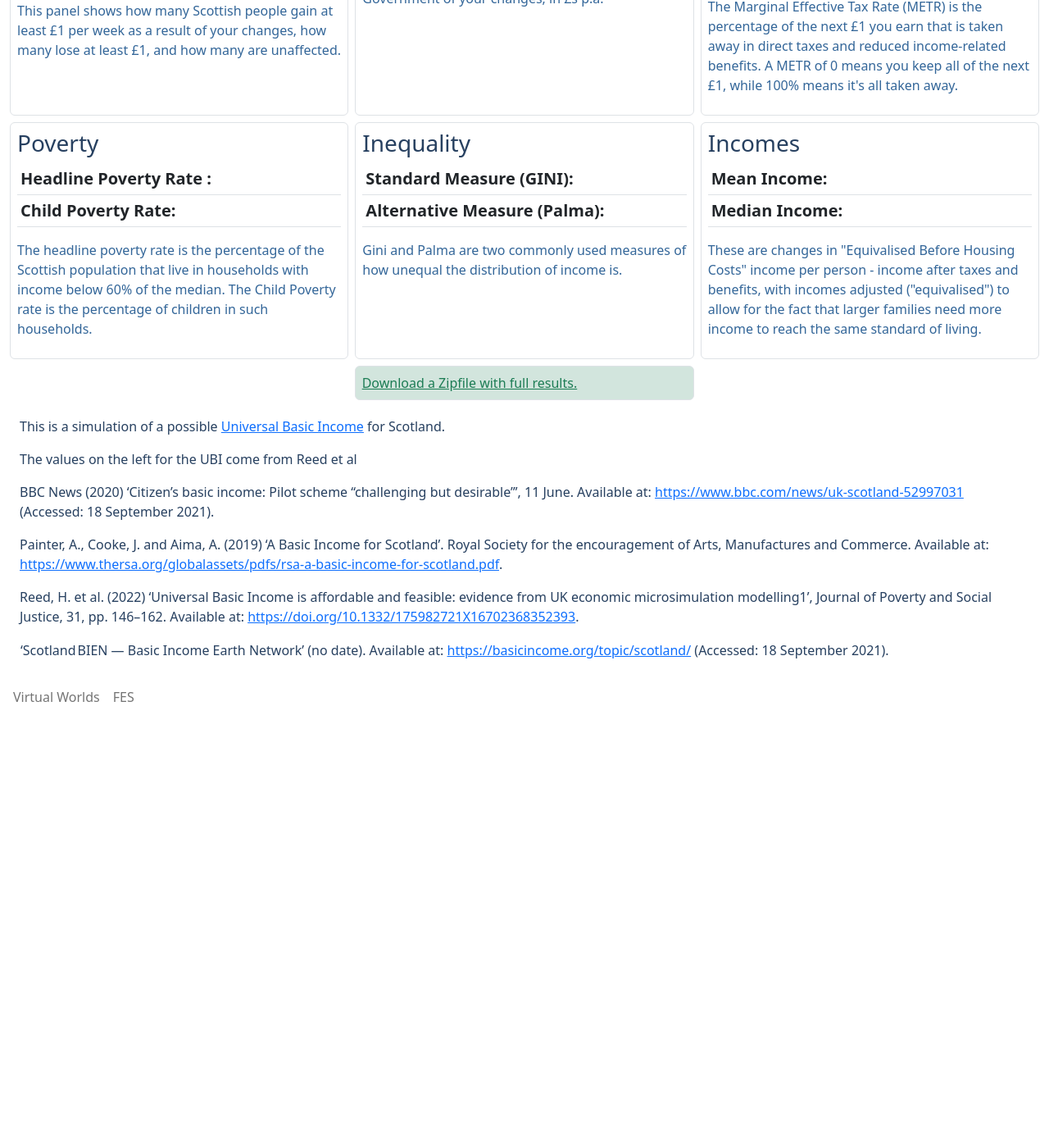
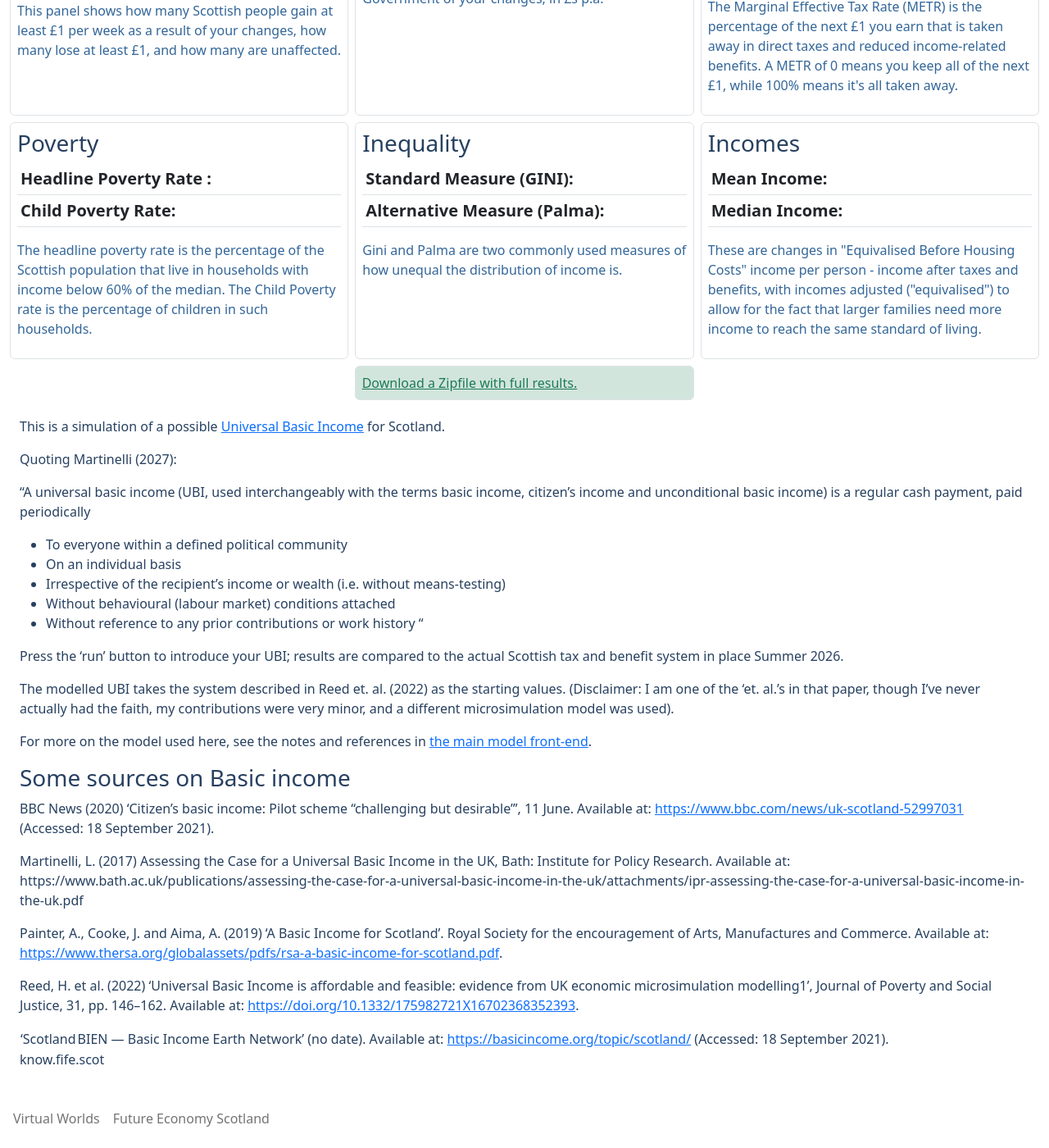
Before and after one commit to grahamstark/vwebsites, a Jekyll site: the page built from models/bi-2026.md, in a window 1280 px wide and 1400 px high, scrolled down 1352 px. Shown: the whole window at 82% size. Built offline with Jekyll 4.4.1, drawn with Linux system fonts in a browser that asks for light colours; nearby versions of some CDN libraries; before the commit the page ends 2238 px from its top, so only the background shows below that.

Commit message:
text for ubi thing.

```diff
--- a/models/_includes/main_nav.html
+++ b/models/_includes/main_nav.html
@@ -1,4 +1,4 @@
-<nav class="navbar navbar-expand-lg navbar-light bg-light">
+<nav class="nav navbar navbar-expand-lg navbar-light bg-light">
         <ul class="navbar-nav me-auto mb-2 mb-lg-0">
                 <li class="nav-item"><a class='nav-link' href='https://sims.virtual-worlds.scot:8444/scotben-2026/' target='__blank'>A Scottish Budget</a></li>
                 <li class="nav-item"><a class="nav-link" href='https://sims.virtual-worlds.scot:8444/bi-2026'>Basic Incomes</a></li>
--- a/models/_includes/model_footer.html
+++ b/models/_includes/model_footer.html
@@ -2,7 +2,7 @@
     <nav class='nav navbar navbar-expand-lg navbar-light bg-light'>
         <ul class='navbar-nav me-auto mb-2 mb-lg-0'>
             <li class='nav-item'><a class='nav-link' href='https://virtual-worlds.scot' target='__blank'>Virtual Worlds</a></li>
-            <li class='nav-item'><a class='nav-link' href='https://www.futureeconomy.scot/' target='__blank'>FES</a></li>
+            <li class='nav-item'><a class='nav-link' href='https://www.futureeconomy.scot/' target='__blank'>Future Economy Scotland</a></li>
         </ul>
     </nav>
 </footer>
--- a/models/bi-2026.md
+++ b/models/bi-2026.md
@@ -10,12 +10,33 @@ whichapi: https://microapi.virtual-worlds.scot:8444/
 
 This is a simulation of a possible [Universal Basic Income]() for Scotland.
 
-The values on the left for the UBI come from Reed et al
+Quoting Martinelli (2027):
+
+> "A universal basic income (UBI, used interchangeably with the terms basic income, citizen’s income and unconditional
+ basic income) is a regular cash payment, paid periodically
+
+> * To everyone within a defined political community
+> * On an individual basis
+> * Irrespective of the recipient’s income or wealth (i.e. without means-testing)
+> * Without behavioural (labour market) conditions attached
+> * Without reference to any prior contributions or work history "
+
+Press the 'run' button to introduce your UBI; results are compared to the actual Scottish tax and benefit system in place Summer 2026.
+
+The modelled UBI takes the system described in Reed et. al. (2022) as the starting values. (Disclaimer: I am one of the 'et. al.'s in that paper, though I've never actually had the faith, my contributions were very minor, and a different microsimulation model was used).
+
+For more on the model used here, see the notes and references in [the main model front-end](https://sims.virtual-worlds.scot:8444/scotben-2026/).
+
+### Some sources on Basic income
 
 BBC News (2020) ‘Citizen’s basic income: Pilot scheme “challenging but desirable”’, 11 June. Available at: [https://www.bbc.com/news/uk-scotland-52997031](https://www.bbc.com/news/uk-scotland-52997031) (Accessed: 18 September 2021).
+
+Martinelli, L. (2017) Assessing the Case for a Universal Basic Income in the UK, Bath: Institute for Policy Research. Available at: https://www.bath.ac.uk/publications/assessing-the-case-for-a-universal-basic-income-in-the-uk/attachments/ipr-assessing-the-case-for-a-universal-basic-income-in-the-uk.pdf
 
 Painter, A., Cooke, J. and Aima, A. (2019) ‘A Basic Income for Scotland’. Royal Society for the encouragement of Arts, Manufactures and Commerce. Available at: [https://www.thersa.org/globalassets/pdfs/rsa-a-basic-income-for-scotland.pdf](https://www.thersa.org/globalassets/pdfs/rsa-a-basic-income-for-scotland.pdf).
 
 Reed, H. et al. (2022) ‘Universal Basic Income is affordable and feasible: evidence from UK economic microsimulation modelling1’, Journal of Poverty and Social Justice, 31, pp. 146–162. Available at: [https://doi.org/10.1332/175982721X16702368352393](https://doi.org/10.1332/175982721X16702368352393).
 
 ‘Scotland | BIEN — Basic Income Earth Network’ (no date). Available at: [https://basicincome.org/topic/scotland/](https://basicincome.org/topic/scotland/) (Accessed: 18 September 2021).
+
+know.fife.scot
```
Also changed, not shown: models/_data/definitions.yml (+4 -4 lines).
